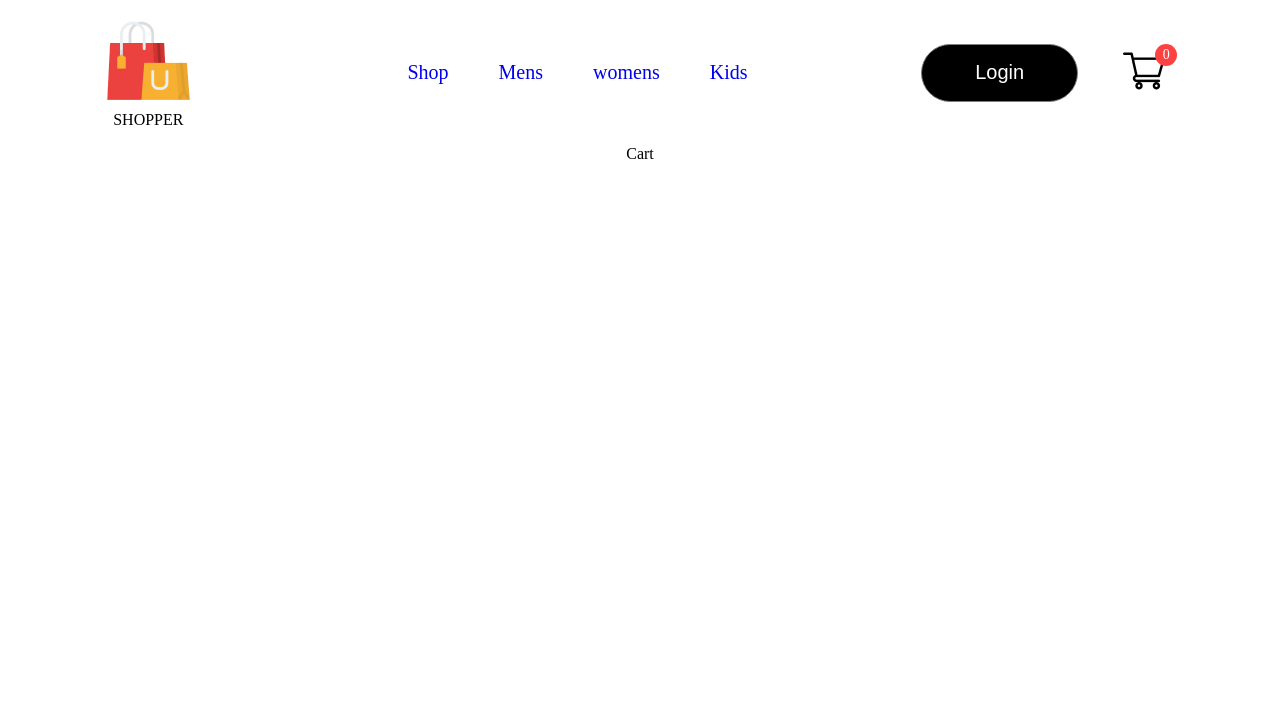
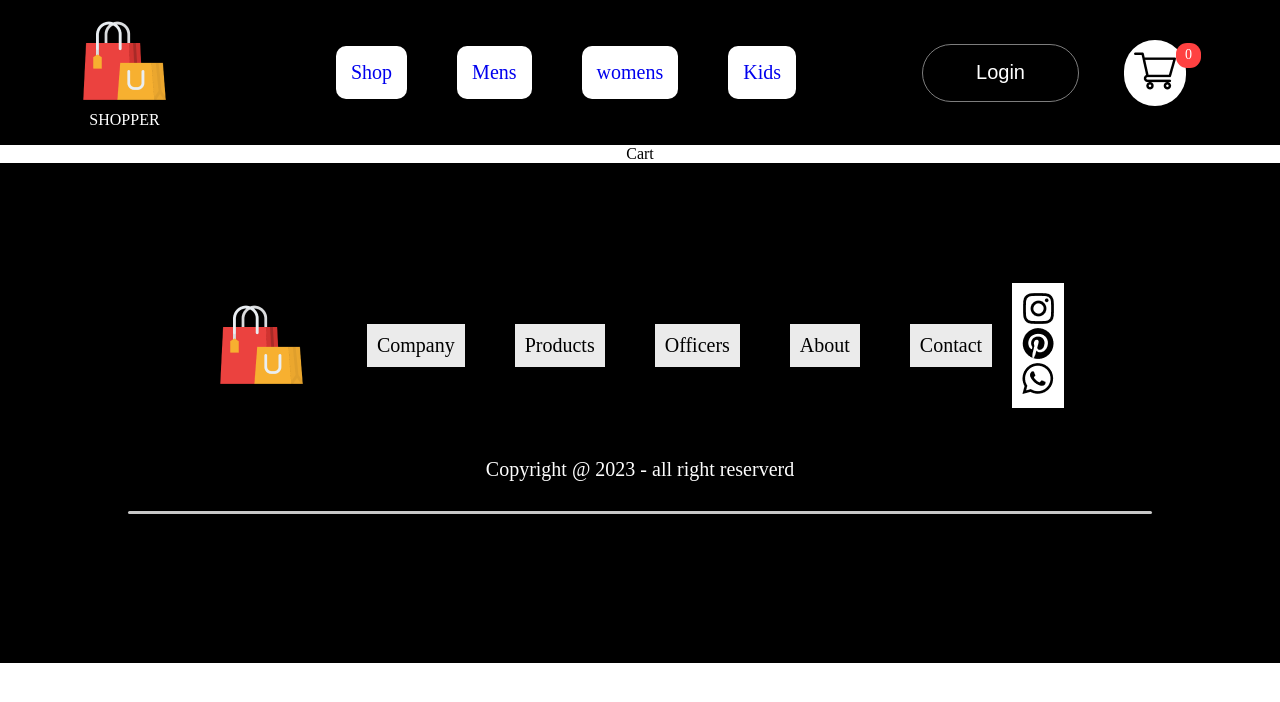
Before and after one commit to danielandersonBC96/Ecommerce.github.io, a React (Create React App) app: page /cart in a window 1280 px wide. Shown: the top 702 px of the page. Built offline with nearby package versions, Linux system fonts and the light colour scheme.

Commit message:
criando a pagina categoria

```diff
--- a/src/App.js
+++ b/src/App.js
@@ -7,6 +7,10 @@
 import { Cart } from './Pages/Cart';
 import { LoginSignup } from './Pages/LoginSignup';
 import { BrowserRouter, Routes, Route} from 'react-router-dom';
+import { Footer } from './Components/Footer/Footer';
+import man_banner  from './Components/Assets/banner_mens.png';
+import women_banner from  './Components/Assets/banner_women.png';
+import kid_banner from './Components/Assets/banner_kids.png';
 
 
 function App() {
@@ -16,15 +20,16 @@
       <NavBar/>
        <Routes>
         <Route  path='/'  element={ <Shop/> }/>
-        <Route  path='/mens' element={<ShopCategory  category='mens'/>}  />
-        <Route  path='/womens' element={<ShopCategory  category='womens'/>}  />
-        <Route  path='/kids' element={ <ShopCategory  category='kids'/>} />
+        <Route  path='/mens' element={<ShopCategory banner={man_banner}  category='mens'/>}  />
+        <Route  path='/womens' element={<ShopCategory  banner={women_banner}category='womens'/>}  />
+        <Route  path='/kids' element={ <ShopCategory   banner={kid_banner}   category='kids'/>} />
           <Route path='/product' element={<Product/>}>
               <Route path=':productId' element={ <Product/>}/>
           </Route>
         <Route path='/Login' element={<LoginSignup/>}/>
         <Route path='/cart' element={<Cart/>}/>
        </Routes>
+      <Footer/>
      </BrowserRouter>
     </div>
   );
--- a/src/Components/Footer/Footer.css
+++ b/src/Components/Footer/Footer.css
@@ -6,7 +6,6 @@
     gap: 50px;
     background-color: black;
     height: 500px;
-
 }
 
 .footer-logo{
@@ -15,7 +14,7 @@
     gap:20px
 }
 
-.footer-logo p  {
+.footer-logo p {
     color: #383838;
     font-size: 46px;
     font-weight: 700;
@@ -29,28 +28,29 @@
     font-size: 20px;
 }
 
-.footer-links li{
+.footer-links li {
     cursor: pointer;
     background-color: #ebebeb;
     color: black;
     padding: 10px;
 }
 
-.footer-social-icon{
+.footer-social-icon {
      display: flex;
      gap: 40px;
-     background-color: #ebebeb;
+     background-color: white;
      padding: 10px;
 
+
 }
-.footer-icon-container{
+.footer-icon-container {
     padding: 10px;
     padding-bottom: 6px;
-    background: #fbfbfb;
+    background:  black;
     border: 1px solid #ebebeb;
+
 }
-.footer-copyright{
-
+.footer-copyright {
     display: flex;
     flex-direction: column;
     align-items: center;
@@ -61,6 +61,11 @@
     font-size: 20px;
 }
 
-.footer-copyright p{
+.footer-copyright hr {
     color: #ebebeb;
+    width: 80%;
+    border: none;
+    border-radius: 10px;
+    height: 3px;
+    background-color: #c7c7c7;
 }
--- a/src/Components/Footer/Footer.jsx
+++ b/src/Components/Footer/Footer.jsx
@@ -11,17 +11,18 @@
         <div className="footer-logo">
            <img src={ footer_logo}alt=''/>
             <ul className="footer-links">
-                <li>Company</li>
-                <li> Products</li>
-                <li> Officers</li>
-                <li> About</li>
-                <li> Contact</li>
+                <li>Company </li>
+                <li> Products </li>
+                <li> Officers </li>
+                <li> About </li>
+                <li> Contact </li>
             </ul>
+
             <div className="footer-social-icon">
                 <div className="footer-icons-container">
 
                      <div className="footer-icons-container">
-                         <img src={ instagram_icon} alt='' />
+                         <img src={instagram_icon} alt=''/>
                      </div>
                      <div className="footer-icons-container">
                          <img src={pintester_icon} alt='' />
@@ -31,12 +32,15 @@
                      </div>
                 </div>
             </div>
+           </div>
+
+
             <div className="footer-copyright">
-             <hr/>
-             <p> Copyright @ 2023 - all right reserverd </p>
 
-            </div>
-        </div>
+           <p> Copyright @ 2023 - all right reserverd </p>
+           <hr/>
+          </div>
+
      </div>
     )
 }
--- a/src/Components/Navbar/NavBar.jsx
+++ b/src/Components/Navbar/NavBar.jsx
@@ -36,7 +36,10 @@
                  </Link>
 
                  <Link>
-                   <img src={ cart_icon} alt=''/>
+
+                   <div className='cart'>
+                        <img src={ cart_icon} alt=''/>
+                   </div>
                  </Link>
 
               <div className='nav-cart-count'>0</div>
--- a/src/Components/Navbar/Navbar.css
+++ b/src/Components/Navbar/Navbar.css
@@ -3,7 +3,9 @@
     display: flex;
     justify-content: space-around;
     padding: 16px;
-    box-shadow: 0 1px 3px -2pc black;
+    box-shadow: 0 1px 3px -2pc white;
+    background-color: black;
+    color: #fff;
 
 }
 
@@ -35,6 +37,12 @@
     justify-content: center;
     gap: 3px;
     cursor: pointer;
+    color:  black;
+    background-color: #ffffff;
+    padding: 15px;
+    border: none;
+    border-radius: 10px;
+    text-decoration: none;
 
 }
 
@@ -43,7 +51,7 @@
     border: none;
     border-radius: 10px;
     background-color: #FF4141;
-    color: aliceblue;
+    color: white;
     padding: 10px;
 
 }
@@ -54,6 +62,7 @@
     align-items: center;
     gap: 45px;
 
+
 }
 
 .nav-login-cart button{
@@ -63,7 +72,7 @@
     outline: none;
     border: 1px solid #7d7d7d;
     border-radius: 75px;
-    color : #fff;
+    color: #fff;
     font-size: 20px;
     font-weight: 500;
     background: black;
@@ -71,15 +80,16 @@
 
 }
 
-.nav-login-cart:active{
+.cart{
 
-    background:  #ffffff;
-
+    background-color: white;
+    padding: 10px;
+    border-radius: 35px;
 }
 .nav-cart-count{
 
-    width: 22px;
-    height: 22px;
+    width: 25px;
+    height: 25px;
     display: flex;
     justify-content: center;
     align-items:  center;
--- /dev/null
+++ b/src/Context/ShopContext.jsx
@@ -0,0 +1,21 @@
+import React, { createContext } from "react";
+import all_product from '../Components/Assets/all_product';
+
+export const ShopContext = createContext( null);
+
+const ShopContextProvider = ( props ) => {
+
+
+    const contexValue = { all_product}
+
+    return(
+
+        <ShopContext.Provider value={ contexValue}>
+
+              { props.childer}
+
+        </ShopContext.Provider>
+    )
+}
+
+export default ShopContextProvider
--- a/src/Pages/Shop.jsx
+++ b/src/Pages/Shop.jsx
@@ -4,7 +4,7 @@
 import { Offers } from '../Components/Offers/Offers';
 import { NewCollections } from '../Components/NewCollections/NewCollections';
 import { NewsLetter } from '../Components/NewsLetter/NewsLetter';
-import { Footer } from '../Components/Footer/Footer';
+
 
 
 export const Shop = (props) => {
@@ -15,7 +15,7 @@
       <Offers/>
       <NewCollections/>
       <NewsLetter/>
-      <Footer/>
+
     </div>
   )
 }
--- a/src/Pages/ShopCategory.jsx
+++ b/src/Pages/ShopCategory.jsx
@@ -1,7 +1,13 @@
-import React from 'react'
+import React, { useContext } from 'react';
+import '../Css/ShopCategory.css';
+import { ShopContext} from '../Context/ShopContext';
 
-export const ShopCategory = () => {
+export const ShopCategory = (props) => {
+  const {all_product } = useContext( ShopContext)
   return (
-    <div>ShopCategory</div>
+    <div className='shop-category'>
+
+    <img src={props.banner} alt=''/>
+    </div>
   )
 }
--- a/src/index.js
+++ b/src/index.js
@@ -2,16 +2,13 @@
 import ReactDOM from 'react-dom/client';
 import './index.css';
 import App from './App';
-import reportWebVitals from './reportWebVitals';
+import ShopContextProvider from './Context/ShopContext';
 
 const root = ReactDOM.createRoot(document.getElementById('root'));
 root.render(
-  <React.StrictMode>
-    <App />
-  </React.StrictMode>
+
+
+   <React.StrictMode>
+   <App />
+ </React.StrictMode>
 );
-
-// If you want to start measuring performance in your app, pass a function
-// to log results (for example: reportWebVitals(console.log))
-// or send to an analytics endpoint. Learn more: https://bit.ly/CRA-vitals
-reportWebVitals();
```
Also changed, not shown: src/Components/Assets/product_21.png (added), src/Css/ShopCategory.css (added).
